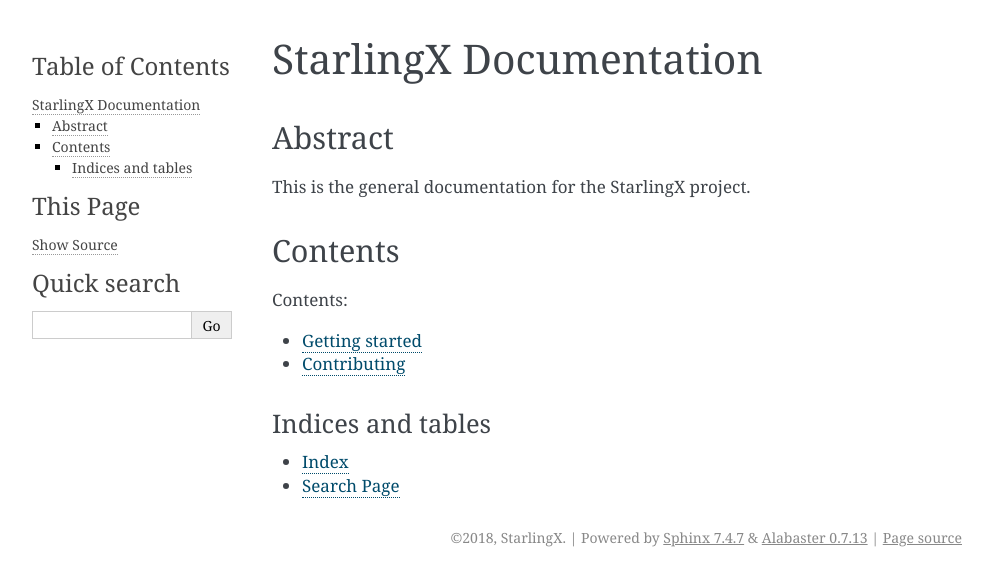
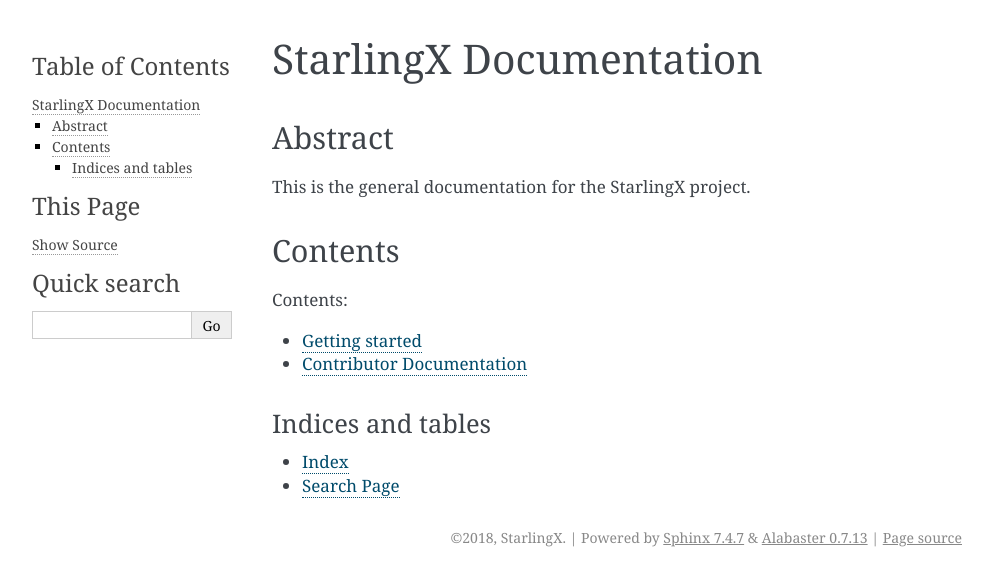
Before and after one commit to openstack-archive/stx-docs, a Sphinx documentation site: the page built from doc/source/index.rst, in a window 1280 px wide. Shown: the top 586 px of the page, without its empty margins (148-1141 px from the left). Built offline with Sphinx 7.4.7, drawn with Linux system fonts in a browser that asks for light colours.

```diff
--- a/doc/source/contributing.rst
+++ /dev/null
@@ -1,5 +0,0 @@
-============
-Contributing
-============
-
-The contributing page.
--- a/doc/source/index.rst
+++ b/doc/source/index.rst
@@ -15,7 +15,7 @@ Contents
    :caption: Contents:
 
    getting_started.rst
-   contributing.rst
+   contributor/index
 
 Indices and tables
 ==================
```
Also changed, not shown: doc/source/contributor/index.rst (added, +8 -0 lines), .zuul.yaml.
